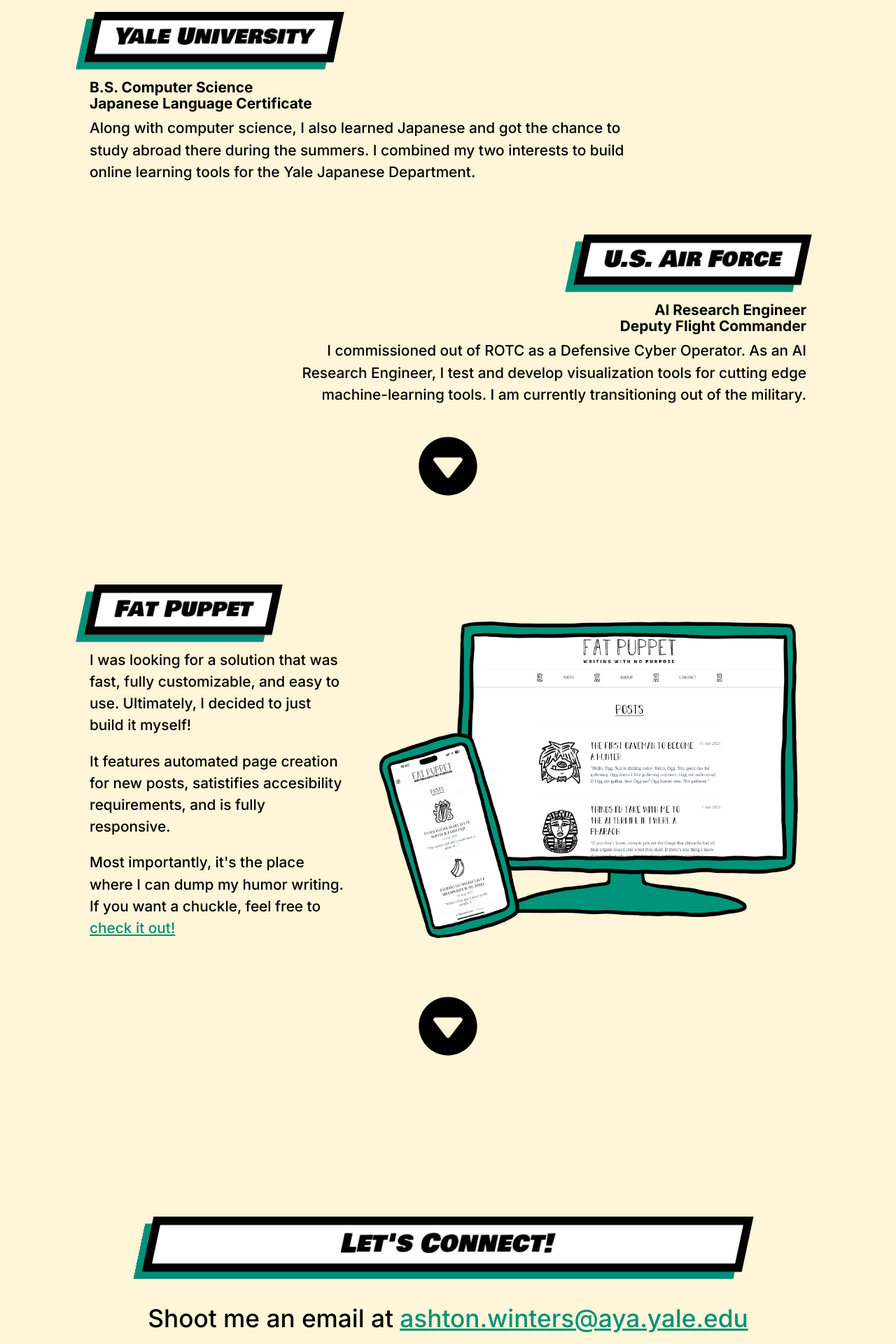
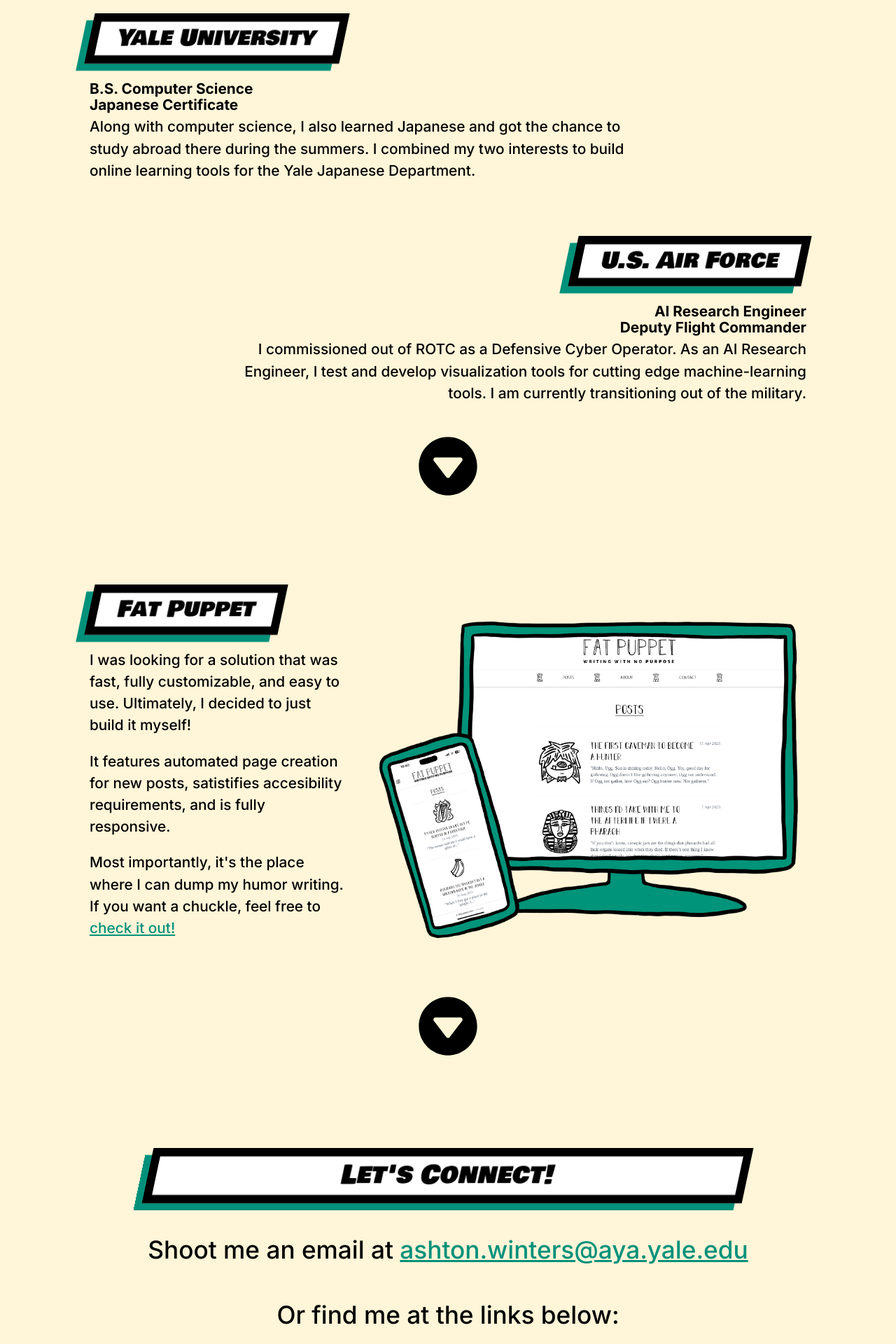
Before and after one commit to ashtonw7/Portfolio, a Next.js app: page / in a window 1280 px wide. Shown: the part 1660-3580 px from the top of the page at 70% size. Built offline with nearby package versions, Linux system fonts and the light colour scheme; what tailwindcss-animated would draw is missing.

Commit message:
updates to margins

```diff
--- a/app/globals.css
+++ b/app/globals.css
@@ -3,7 +3,6 @@
   -webkit-text-size-adjust: none;
   text-size-adjust: none;
   background-color: #fff5d8;
-  /* background-color: bg-[#FDF7F1] */
   scroll-behavior: smooth;
 }
 
@@ -22,11 +21,6 @@
   border-top-left-radius: 255px 5px;
   border-top-right-radius: 5px 255px;
   border-bottom-left-radius: 5px 255px; */
-}
-
-.fix-safari-lines {
-  -webkit-backface-visibility: hidden;
-  -webkit-transform: translate3d(0, 0, 0);
 }
 
 .doodle-border-dashed {
--- a/components/About.tsx
+++ b/components/About.tsx
@@ -1,5 +1,4 @@
 import { useEffect, useState } from "react";
-import Proficiences from "./Proficiencies";
 
 import ScrollArrow from "./ScrollArrow";
 
@@ -44,14 +43,11 @@
                                         {"My name is Ashton Winters, and I'm a developer."}
                                     </p>
                                     <p className="mt-2 bigphone:mt-5">
+                                        {"I'm experienced in web dev, Python, and low level programming. In my spare time, I making web games for game jams. Check them out and more at the links below."}
+                                    </p>
+                                    <p className="mt-2 bigphone:mt-5">
                                         {"When I'm not coding, you can find me playing board games, working out, or writing at a coffee shop."}
                                     </p>
-                                    <p className="mt-2 bigphone:mt-5">
-                                        {"I'm experienced in web dev, Python, and low level programming. In my spare time, I making web games for game jams. Check them out and more at the links below."}
-                                    </p>
-                                    <div className="hidden md:flex">
-                                        <Proficiences />
-                                    </div>
                                 </div>
 
                                 <img className="flex aboutbreak3:hidden max-h-[55svh] bigphone:max-h-[55svh]" alt="A full body doodle of Ashton Winters." src="/assets/images/fullbody.png" />
@@ -59,9 +55,6 @@
                         </div>
                         <div className="hidden aboutbreak3:flex aboutbreak3:mt-[3rem] justify-center items-center">
                             <img className="max-h-[75svh] bigphone:max-h-[75vh] w-auto mx-[10rem]" alt="A full body doodle of Ashton Winters." src="/assets/images/fullbody.png" />
-                        </div>
-                        <div className="flex md:hidden">
-                            <Proficiences />
                         </div>
                     </div>
 
--- a/components/Contact.tsx
+++ b/components/Contact.tsx
@@ -1,6 +1,7 @@
 import { useEffect } from "react";
 
 import ScrollArrow from "./ScrollArrow";
+import Proficiences from "./Proficiencies";
 
 type Props = {
     handleSection: Function,
@@ -28,14 +29,20 @@
             <section id="contact" className="flex flex-col justify-center items-center h-[100svh] bigphone:h-[100vh]">
                 <div className="flex flex-col w-[90%] bigphone:w-[80%] aboutbreak4:w-[70%] justify-between h-[95svh] bigphone:h-[95vh] items-center">
                     <div className="flex flex-col w-auto h-full items-center justify-center mb-[10rem]">
-                        <div id="connect" className="flex flex-col w-full bg-white aboutbreak3:mt-[2rem] doodle-border shadow-green-sm aboutbreak3:shadow-green -skew-x-12 animate-slide-in-right">
-                            <h2 className="font-bowlby text-center text-[1.5rem] iphone:text-[1.8rem] aboutbreak2:text-[2.3rem] aboutbreak4:text-[2.8rem] md:text-[3rem] aboutbreak:px-[1.5rem]">
+                        <div id="connect" className="flex flex-col w-full max-w-[85%] bigphone:max-w-[100%] mr-0 bg-white aboutbreak3:mt-[2rem] doodle-border shadow-green-sm aboutbreak3:shadow-green -skew-x-12 animate-slide-in-right">
+                            <h2 className="font-bowlby text-center text-[1.5rem] iphone:text-[1.8rem] aboutbreak2:text-[2.3rem] aboutbreak4:text-[2.8rem] md:text-[3rem] bigphone:px-[1.5rem]">
                                 {"Let's Connect!"}
                             </h2>
                         </div>
                         <p id="email" className="font-inter font-medium text-[1.3rem] bigphone:text-[1.6rem] aboutbreak3:text-[2.2rem] mt-10 text-center animate-fade-up animate-duration-700 animate-delay-[500ms]">
                             Shoot me an email at <a href="mailto:ashton.winters@aya.yale.edu" className="mt-2 md:mt-10 text-[#00917B] underline hover:cursor-pointer hover:text-[#2a524c] text-center">ashton.winters@aya.yale.edu</a>
                         </p>
+                        <div className="">
+                            <p id="email" className="font-inter font-medium text-[1.3rem] bigphone:text-[1.6rem] aboutbreak3:text-[2.2rem] mt-10 text-center animate-fade-up animate-duration-700 animate-delay-[500ms]">
+                                Or find me at the links below:
+                            </p>
+                            <Proficiences />
+                        </div>
                     </div>
                     <ScrollArrow handleSection={handleSection} location="home" up={true} />
                 </div>
--- a/components/Experience.tsx
+++ b/components/Experience.tsx
@@ -55,18 +55,17 @@
             airForceDetails!.offsetHeight;
             airForceDetails!.classList.add("animate-fade-up");
         }
-        console.log(isSelected)
     }, [isSelected]);
 
     return(
         <>
             <section id="experience" className="flex flex-col justify-center items-center h-[100svh] bigphone:h-[100vh]">
-                <div className="flex flex-col w-[90%] bigphone:w-[80%] aboutbreak4:w-[70%] justify-between h-[95svh] bigphone:h-[95vh] items-center">
+                <div className="flex flex-col bigphone:w-[80%] aboutbreak4:w-[70%] justify-between h-[95svh] bigphone:h-[95vh] items-center">
                     <div className="flex flex-1 flex-col flex-grow items-center justify-around mt-5 expbreak32:mt-0">
 
-                        <div className="flex flex-col items-center bigphone:items-start bigphone:max-w-[75%] bigphone:self-start">
+                        <div className="flex flex-col max-w-[80%] items-center bigphone:items-start bigphone:self-start">
                             <div>
-                                <div id="yale" className="flex justify-center items-start bg-white aboutbreak3:mr-auto mb-5 doodle-border shadow-green-sm aboutbreak3:shadow-green -skew-x-12 animate-slide-in-right">
+                                <div id="yale" className="flex justify-center items-start bg-white px-1 mr-auto mb-3 bigphone:mb-5 doodle-border shadow-green-sm aboutbreak3:shadow-green -skew-x-12 animate-slide-in-right">
                                     <h2 className="font-bowlby md:text-left text-[1.5rem] bigphone:text-[1.8rem] aboutbreak2:text-[2rem] aboutbreak4:text-[2.8rem] aboutbreak:px-[1.5rem]">
                                         Yale University
                                     </h2>
@@ -79,18 +78,18 @@
                                         {"B.S. Computer Science"}
                                     </h3>
                                     <h3 className="font-bold text-center bigphone:text-left mt-[-0.5rem]">
-                                        {"Japanese Language Certificate"}
+                                        {"Japanese Certificate"}
                                     </h3>
-                                    <p className="mt-1 aboutbreak4:mt-3">
+                                    <p className="aboutbreak4:mt-3">
                                         {"Along with computer science, I also learned Japanese and got the chance to study abroad there during the summers. I combined my two interests to build online learning tools for the Yale Japanese Department."}
                                     </p>
                                 </div>
                             </div>
                         </div>
 
-                        <div className="flex flex-col w-full items-center bigphone:items-end bigphone:max-w-[75%] bigphone:self-end">
+                        <div className="flex flex-col max-w-[80%] items-center bigphone:items-end bigphone:self-end mt-5 bigphone:mt-0">
                             <div>
-                                <div id="airForce" className="flex justify-center items-start bg-white aboutbreak3:mr-auto mb-5 doodle-border shadow-green-sm aboutbreak3:shadow-green -skew-x-12 animate-slide-in-left">
+                                <div id="airForce" className="flex justify-center px-1 items-start bg-white aboutbreak3:mr-auto mb-3 bigphone:mb-5 doodle-border shadow-green-sm aboutbreak3:shadow-green -skew-x-12 animate-slide-in-left">
                                     <h2 className="font-bowlby md:text-right text-[1.5rem] bigphone:text-[1.8rem] aboutbreak2:text-[2rem] aboutbreak4:text-[2.8rem] aboutbreak:px-[1.5rem]">
                                         U.S. Air Force
                                     </h2>
@@ -105,7 +104,7 @@
                                     <h3 className="font-bold text-center bigphone:text-right mt-[-0.5rem]">
                                         {"Deputy Flight Commander"}
                                     </h3>
-                                    <p className="mt-1 aboutbreak4:mt-3">
+                                    <p className="aboutbreak4:mt-3">
                                         {"I commissioned out of ROTC as a Defensive Cyber Operator. As an AI Research Engineer, I test and develop visualization tools for cutting edge machine-learning tools. I am currently transitioning out of the military."}
                                     </p>
                                 </div>
--- a/components/FloatingImages.tsx
+++ b/components/FloatingImages.tsx
@@ -28,7 +28,6 @@
     }
 
     function resetImage(i: number){
-
         if (displayedImages[i]){
             usedImages.forEach((e: any) => {
                 if (e[0] == displayedImages[i]){
@@ -42,7 +41,7 @@
             ind = randImageInt();
         }
 
-        displayedImages[i] = imageLinks[ind]
+        displayedImages[i] = imageLinks[ind];
         usedImages[ind][1] = true;
     }
 
--- a/components/Projects.tsx
+++ b/components/Projects.tsx
@@ -31,8 +31,8 @@
             <section id="projects" className="flex flex-col justify-center items-center h-[100svh] bigphone:h-[100vh]">
                 <div className="flex flex-col w-[90%] bigphone:w-[80%] aboutbreak4:w-[70%] justify-between h-[95svh] bigphone:h-[95vh] items-center">
                     <div className="flex flex-1 flex-col aboutbreak3:flex-row flex-grow items-center justify-center">
-                        <div className="flex flex-col mind-w-[70%]">
-                            <div id="projectTitle" className="flex justify-center items-start bg-white aboutbreak3:mr-auto mb-5 doodle-border shadow-green-sm aboutbreak3:shadow-green -skew-x-12 animate-slide-in-right">
+                        <div className="flex flex-col items-center">
+                            <div id="projectTitle" className="flex justify-center items-start bg-white px-1 ml-auto bigphone:ml-0 mr-auto mb-5 doodle-border shadow-green-sm aboutbreak3:shadow-green -skew-x-12 animate-slide-in-right">
                                 <h2 className="border-b mb-[-1px] border-transparent font-bowlby md:text-left text-[1.5rem] iphone:text-[1.8rem] aboutbreak2:text-[2rem] aboutbreak4:text-[2.8rem] aboutbreak:px-[1.5rem]">
                                     Fat Puppet
                                 </h2>
```
